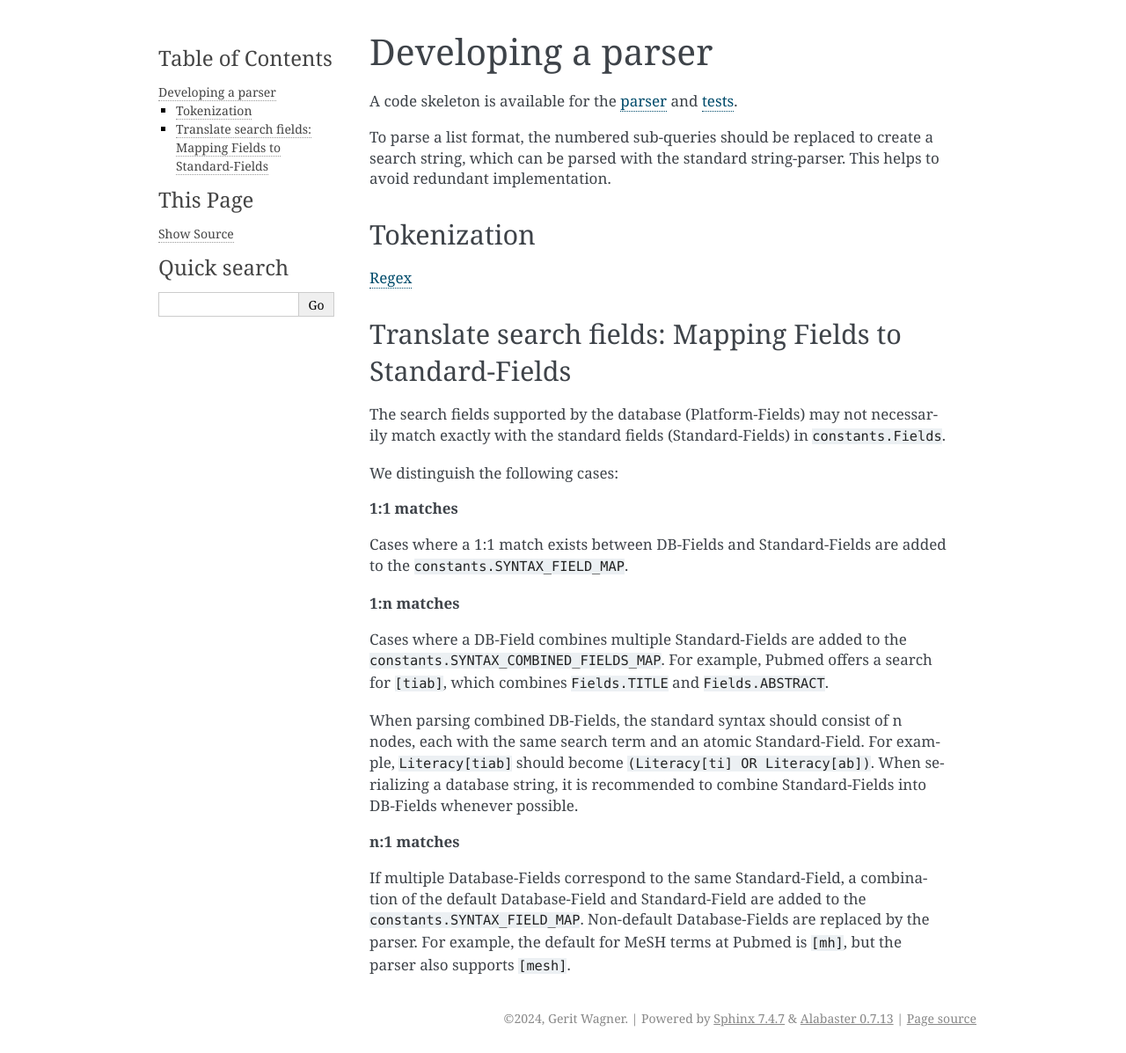
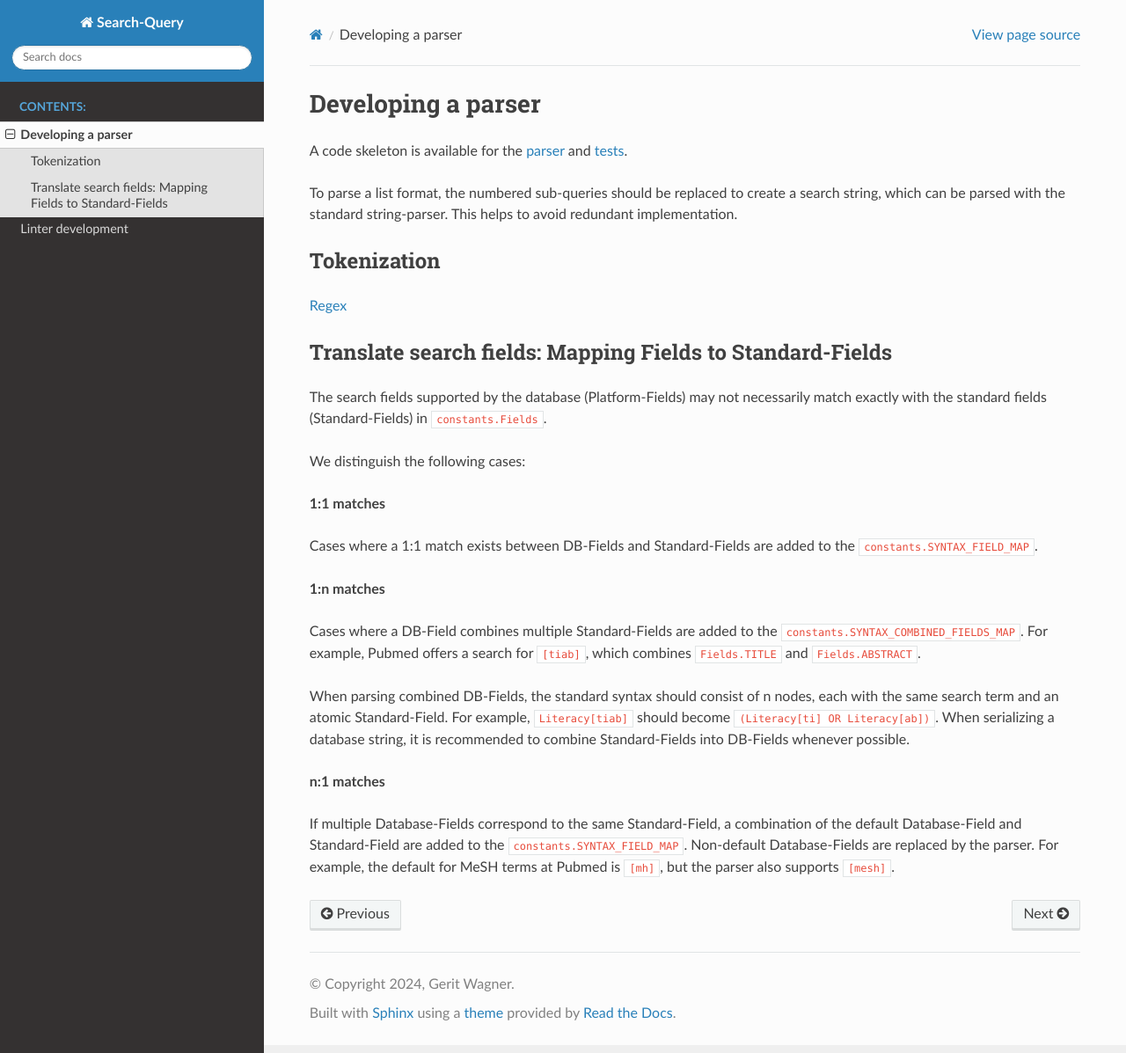
Before and after one commit to CoLRev-Environment/search-query, a Sphinx documentation site: the page built from docs/source/dev_docs/parser.rst, in a window 1280 px wide and 1197 px high. Shown: the whole window at 88% size. Built offline with Sphinx 7.4.7 and the Read the Docs theme 3.1.0, drawn with Linux system fonts in a browser that asks for light colours.

Commit message:
update docs

```diff
--- /dev/null
+++ b/docs/source/_static/css/custom.css
@@ -0,0 +1,7 @@
+.wy-nav-content {
+  max-width: 1200px !important;
+}
+
+td {
+  white-space: normal !important;
+}
--- a/docs/source/conf.py
+++ b/docs/source/conf.py
@@ -22,5 +22,9 @@ exclude_patterns = []
 # -- Options for HTML output -------------------------------------------------
 # https://www.sphinx-doc.org/en/master/usage/configuration.html#options-for-html-output
 
-html_theme = "alabaster"
+html_theme = "sphinx_rtd_theme"
 html_static_path = ["_static"]
+
+html_css_files = [
+    "css/custom.css",
+]
--- a/docs/source/index.rst
+++ b/docs/source/index.rst
@@ -2,6 +2,7 @@ Search-Query Documentation
 ========================================
 
 .. image:: documentation.png
+   :width: 800px
 
 Search string
 ----------------
```
Also changed, not shown: other parts of docs/source/index.rst (+1 -1 lines).
